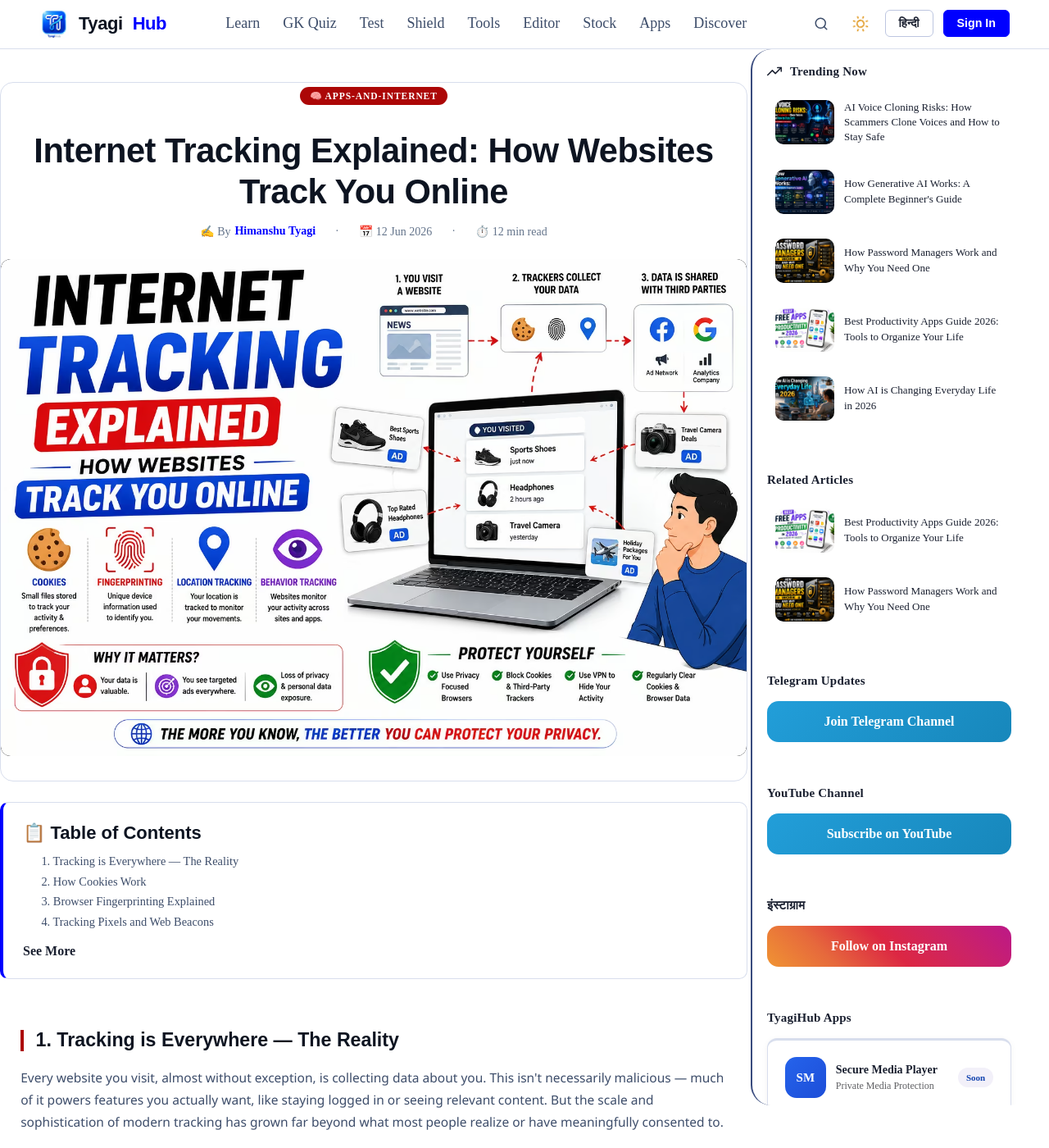
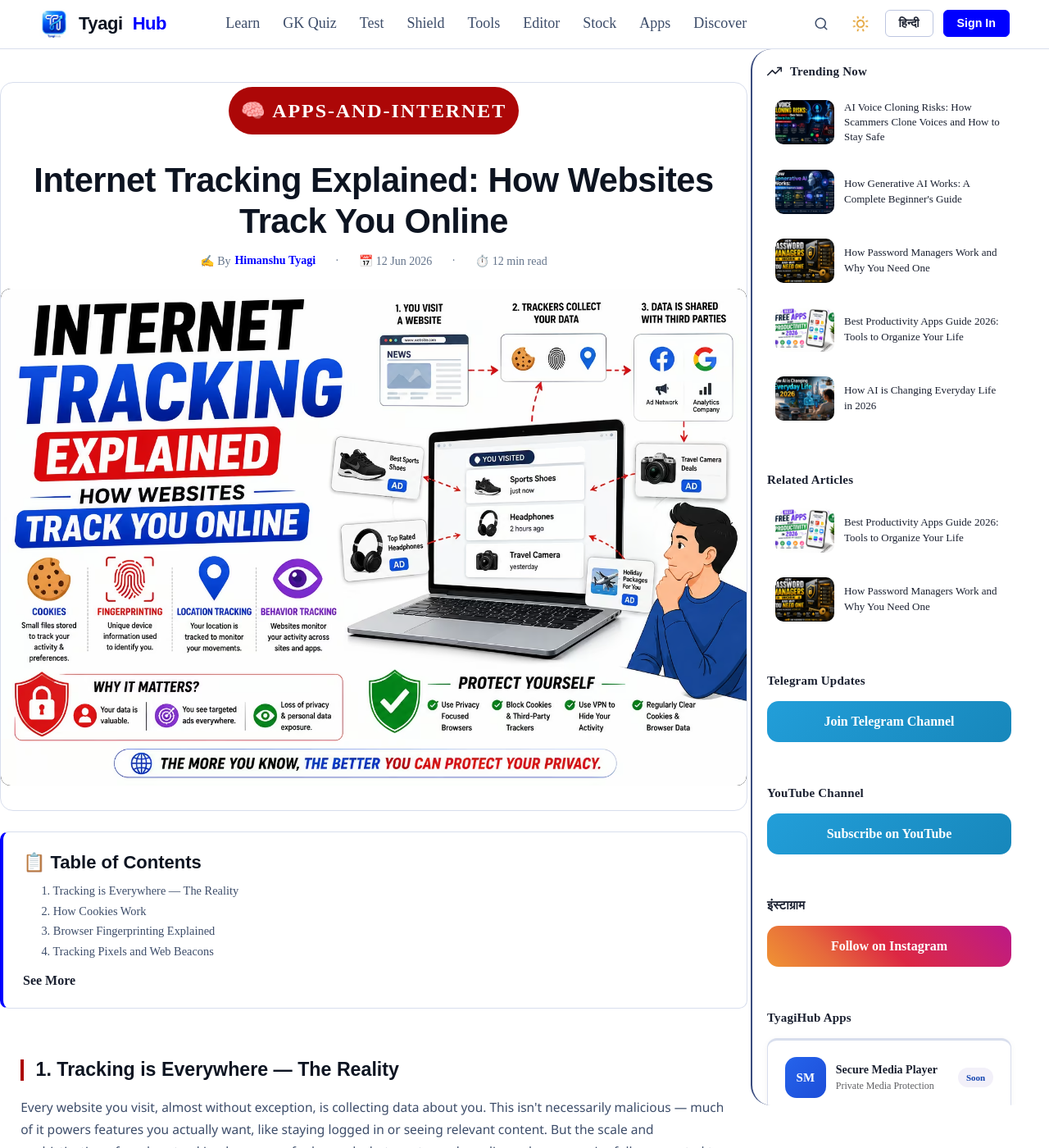
Before and after one commit to HimanshuTyagiJi/TyagiHub, a Jekyll site: the page built from _posts/2026-06-12-internet-tracking-explained.html, in a window 1280 px wide and 1400 px high. Shown: the whole window at 82% size. Built offline with Jekyll 4.4.1, drawn with Linux system fonts in a browser that asks for light colours.

Commit message:
Update shield-discover.css

```diff
--- a/assets/css/shield-discover.css
+++ b/assets/css/shield-discover.css
@@ -591,7 +591,7 @@
 .post-wrap{font-family:'Segoe UI',system-ui,sans-serif;color:var(--clr-text);background:var(--clr-bg);line-height:1.75;max-width:900px;margin:0 auto;padding:2rem 1.2rem 4rem}
 .post-hero{position:relative;border-radius:16px;overflow:hidden;background:var(--clr-surface);border:1px solid var(--clr-border);padding:3rem 2rem 2rem;margin-bottom:3rem;text-align:center}
 .post-hero svg.hero-bg{position:absolute;inset:0;width:100%;height:100%;opacity:.18;pointer-events:none}
-.post-hero .tag-chip{display:inline-block;background:var(--clr-shield);color:#fff;font-size:.72rem;font-weight:700;letter-spacing:.08em;padding:.25rem .75rem;border-radius:999px;text-transform:uppercase;margin-bottom:1rem}
+.post-hero .tag-chip{display:inline-block;background:var(--clr-shield);color:#fff;font-size:24px;border-radius:999px;text-transform:uppercase;margin-bottom:1rem}
 .post-hero h1{font-size:clamp(1.6rem,4vw,2.6rem);font-weight:800;color:var(--clr-heading);line-height:1.2;margin-bottom:1rem}
 .toc-box{background:var(--clr-surface);border:1px solid var(--clr-border);border-left:4px solid var(--clr-accent);border-radius:10px;padding:1.5rem;margin-bottom:2.5rem}
 .toc-box h3{font-size:.95rem;font-weight:700;color:var(--clr-accent);text-transform:uppercase;letter-spacing:.06em;margin-bottom:1rem}
```
